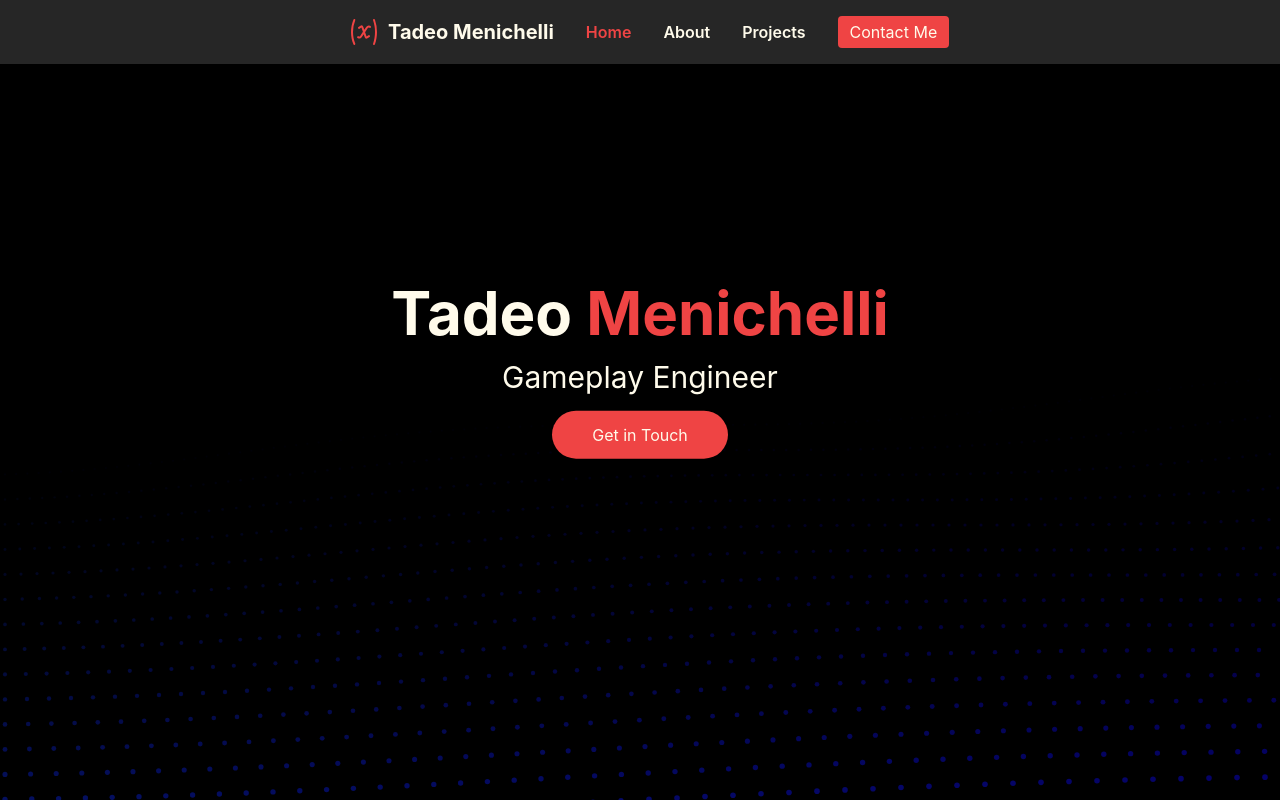
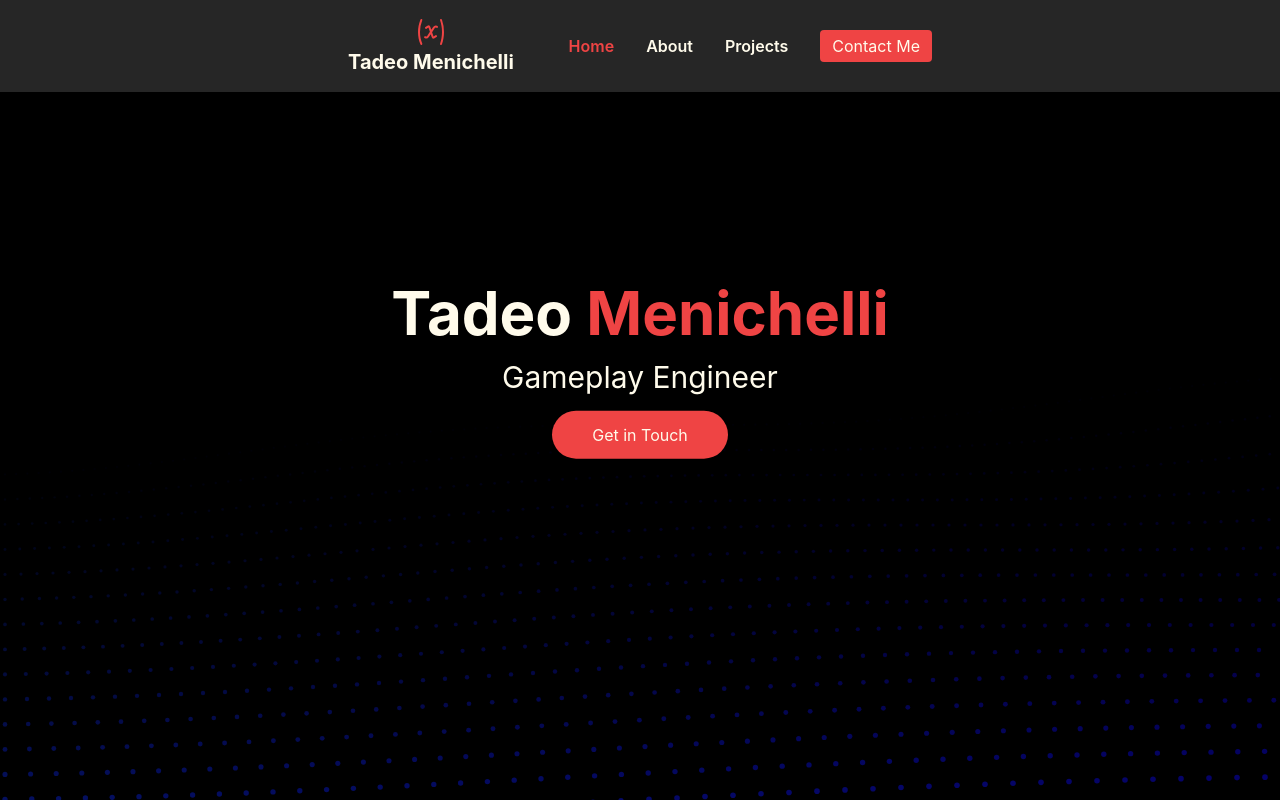
Before and after one commit to TadeoM/next-portfolio, a Next.js app: page / in a window 1280 px wide. Built offline with nearby package versions, Linux system fonts and the light colour scheme.

Commit message:
add logo link to home

```diff
--- a/components/Navbar.jsx
+++ b/components/Navbar.jsx
@@ -28,8 +28,10 @@ export default function Navbar(activeName)
       <div className='md:w-4/5 lg:w-6/12 2xl:w-5/12 md:px-auto py-4 px-7 md:flex justify-between items-center w-5/12 md:m-auto'>
         {/*logo here*/}
         <div className='flex text-2x1 cursor-pointer items-center gap-2 text-xl'>
-          <VariableIcon className='w-8 h-8 text-red-500 m-auto'/>
-          <span className=' font-bold text-amber-50 hover:text-red-500 m-auto'>Tadeo Menichelli</span>
+          <a href='/'>
+            <VariableIcon className='w-8 h-8 text-red-500 m-auto'/>
+            <span className=' font-bold text-amber-50 hover:text-red-500 m-auto'>Tadeo Menichelli</span>
+          </a>
         </div>
 
         {/*Menu Icon */}
```
